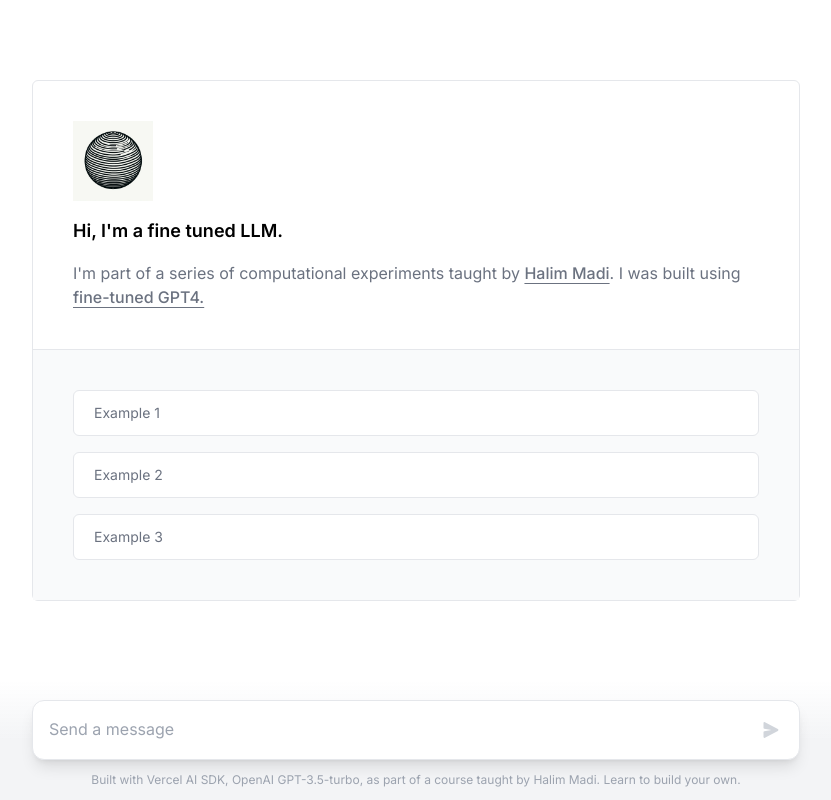
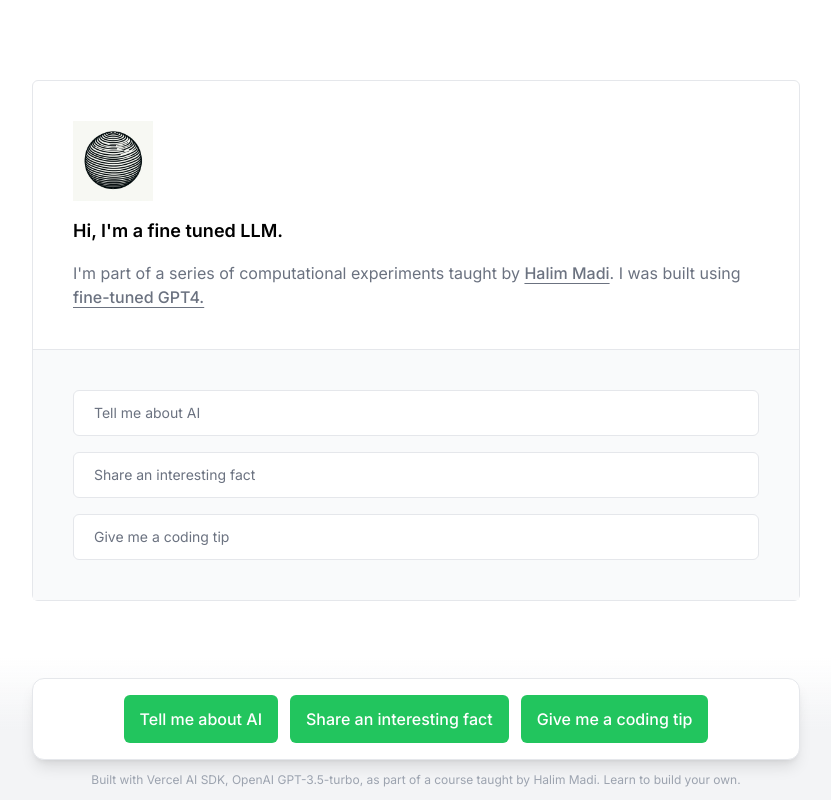
Before and after one commit to madihg/this-living-algorithm, a Next.js app: page / in a window 1280 px wide. Shown: the whole page, without its empty margins (224-1055 px from the left). Built offline with nearby package versions, Linux system fonts and the light colour scheme.

Commit message:
text input to buttons

```diff
--- a/app/page.tsx
+++ b/app/page.tsx
@@ -10,20 +10,17 @@
   SendIcon,
   UserIcon,
 } from "./icons";
-import Textarea from "react-textarea-autosize";
 import Image from "next/image";
 
-const examples = [
-  "Example 1",
-  "Example 2",
-  "Example 3",
+// Define the button options
+const buttonOptions = [
+  "Tell me about AI",
+  "Share an interesting fact",
+  "Give me a coding tip",
 ];
 
 export default function Chat() {
-  const formRef = useRef<HTMLFormElement>(null);
-  const inputRef = useRef<HTMLTextAreaElement>(null);
-
-  const { messages, input, setInput, handleSubmit, isLoading } = useChat({
+  const { messages, setInput, handleSubmit, isLoading } = useChat({
     onResponse: (response) => {
       if (response.status === 429) {
         window.alert("You have reached your request limit for the day.");
@@ -32,7 +29,12 @@
     },
   });
 
-  const disabled = isLoading || input.length === 0;
+  // Function to handle button clicks
+  const handleButtonClick = (option) => {
+    setInput(option);
+    // Submit the form with the selected option
+    handleSubmit(new Event('submit', { cancelable: true, bubbles: true }));
+  };
 
   return (
     <main className="flex flex-col items-center justify-between pb-40">
@@ -106,66 +108,42 @@
             </p>
           </div>
           <div className="flex flex-col space-y-4 border-t border-gray-200 bg-gray-50 p-7 sm:p-10">
-            {examples.map((example, i) => (
+            {buttonOptions.map((option, i) => (
               <button
                 key={i}
                 className="rounded-md border border-gray-200 bg-white px-5 py-3 text-left text-sm text-gray-500 transition-all duration-75 hover:border-black hover:text-gray-700 active:bg-gray-50"
                 onClick={() => {
-                  setInput(example);
-                  inputRef.current?.focus();
+                  setInput(option);
+                  handleButtonClick(option);
                 }}
               >
-                {example}
+                {option}
               </button>
             ))}
           </div>
         </div>
       )}
       <div className="fixed bottom-0 flex w-full flex-col items-center space-y-3 bg-gradient-to-b from-transparent via-gray-100 to-gray-100 p-5 pb-3 sm:px-0">
-        <form
-          ref={formRef}
-          onSubmit={handleSubmit}
-          className="relative w-full max-w-screen-md rounded-xl border border-gray-200 bg-white px-4 pb-2 pt-3 shadow-lg sm:pb-3 sm:pt-4"
-        >
-          <Textarea
-            ref={inputRef}
-            tabIndex={0}
-            required
-            rows={1}
-            autoFocus
-            placeholder="Send a message"
-            value={input}
-            onChange={(e) => setInput(e.target.value)}
-            onKeyDown={(e) => {
-              if (e.key === "Enter" && !e.shiftKey) {
-                formRef.current?.requestSubmit();
-                e.preventDefault();
-              }
-            }}
-            spellCheck={false}
-            className="w-full pr-10 focus:outline-none"
-          />
-          <button
-            className={clsx(
-              "absolute inset-y-0 right-3 my-auto flex h-8 w-8 items-center justify-center rounded-md transition-all",
-              disabled
-                ? "cursor-not-allowed bg-white"
-                : "bg-green-500 hover:bg-green-600",
-            )}
-            disabled={disabled}
-          >
-            {isLoading ? (
-              <LoadingCircle />
-            ) : (
-              <SendIcon
+        {/* Replaced text input with buttons */}
+        <div className="w-full max-w-screen-md rounded-xl border border-gray-200 bg-white px-4 py-4 shadow-lg">
+          <div className="flex flex-wrap gap-3 justify-center">
+            {buttonOptions.map((option, i) => (
+              <button
+                key={i}
                 className={clsx(
-                  "h-4 w-4",
-                  input.length === 0 ? "text-gray-300" : "text-white",
+                  "px-4 py-3 rounded-md font-medium transition-all",
+                  isLoading
+                    ? "cursor-not-allowed bg-gray-100 text-gray-400"
+                    : "bg-green-500 text-white hover:bg-green-600",
                 )}
-              />
-            )}
-          </button>
-        </form>
+                onClick={() => handleButtonClick(option)}
+                disabled={isLoading}
+              >
+                {option}
+              </button>
+            ))}
+          </div>
+        </div>
         <p className="text-center text-xs text-gray-400">
           Built with{" "}
           <a
```
